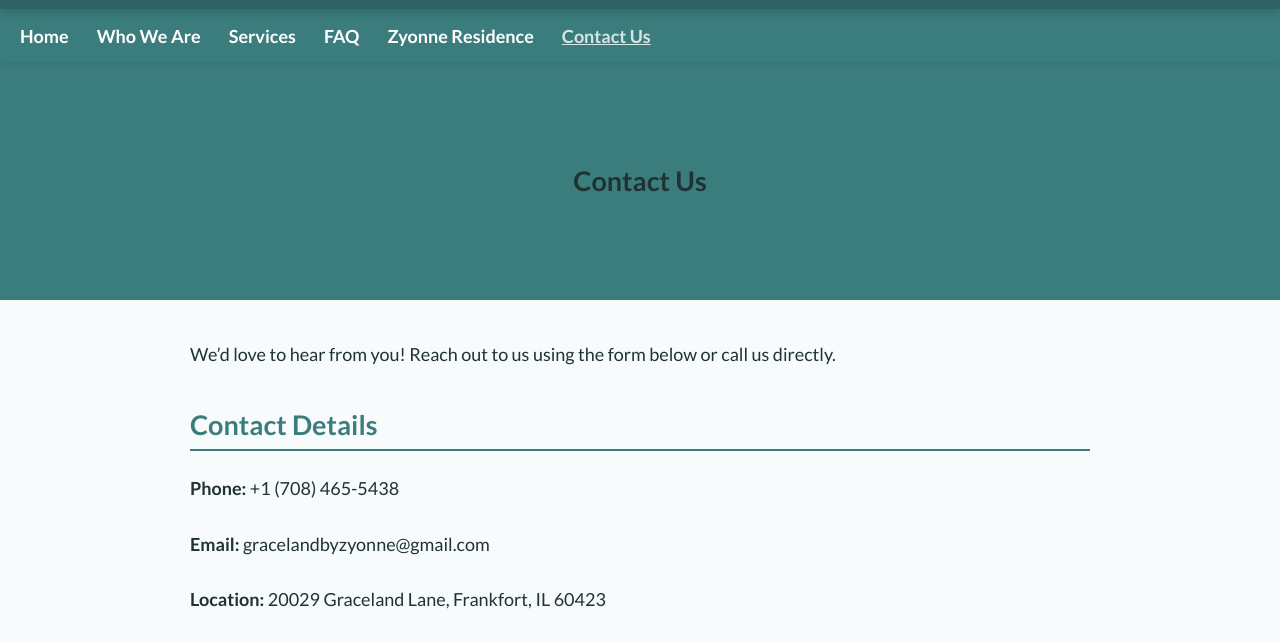
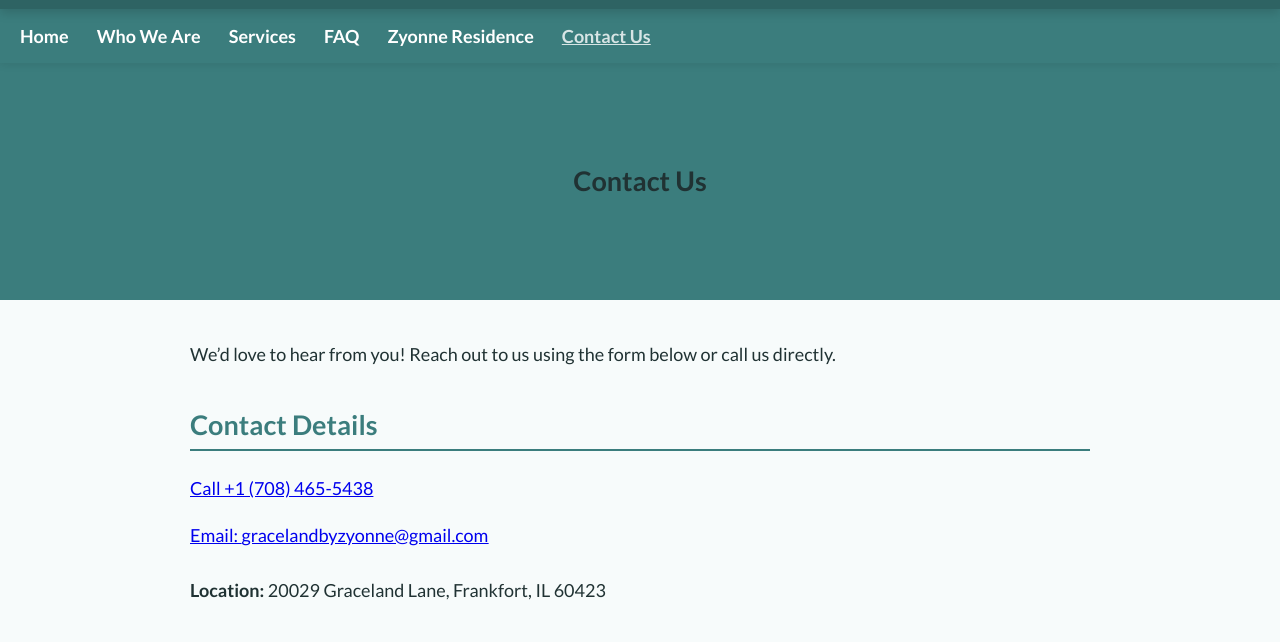
Before and after one commit to kngray24/zyonne-1, a plain HTML site: page contact.html in a window 1280 px wide. Shown: the part 111-753 px from the top of the page. Drawn offline with Linux system fonts and the light colour scheme.

Commit message:
Add files via upload

```diff
--- a/contact.html
+++ b/contact.html
@@ -64,8 +64,22 @@
 
     <div class="contact-details">
       <h2>Contact Details</h2>
-      <p><span class="text-bold">Phone:</span> +1 (708) 465-5438</p>
-      <p><span class="text-bold">Email:</span> gracelandbyzyonne@gmail.com</p>
+     <a href="tel:+17084655438"
+   onclick="gtag('event', 'click_call', {
+     'link_url': this.href,
+     'link_text': this.textContent
+   });">
+  Call +1 (708) 465-5438
+	</a>
+
+      <p><a href="mailto:gracelandbyzyonne@gmail.com"
+   onclick="gtag('event', 'click_email', {
+     'link_url': this.href,
+     'link_text': 'gracelandbyzyonne@gmail.com'
+   });">
+  Email: <span style="text-decoration: underline">gracelandbyzyonne@gmail.com</span>
+</a></p>
+
       <p><span class="text-bold">Location:</span> 20029 Graceland Lane, Frankfort, IL 60423</p>
 
       <h2>Office Hours</h2>
@@ -117,5 +131,13 @@
 </script>
 
 <script src="script.js" defer></script>
+<script>
+window.addEventListener('scroll', function() {
+  let depth = (window.scrollY + window.innerHeight) / document.body.offsetHeight * 100;
+  if (depth >= 50 && !window.depth50) { gtag('event','scroll_depth',{scroll_percent:50}); window.depth50=true; }
+  if (depth >= 90 && !window.depth90) { gtag('event','scroll_depth',{scroll_percent:90}); window.depth90=true; }
+});
+</script>
+
 </body>
 </html>
```
